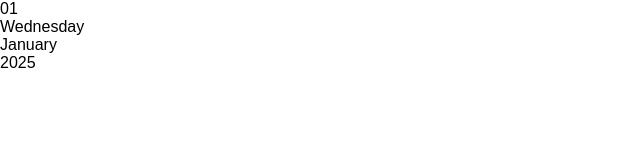
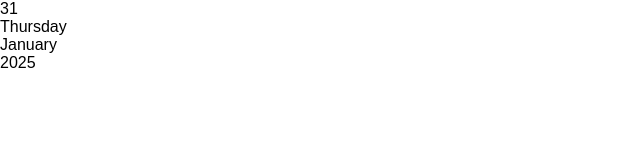
Before and after one commit to sharnel-gopo/Mini-calendar, a plain HTML site: page index.html in a window 1280 px wide. Shown: the full height of the page, 0-640 px from the left. Drawn offline with Linux system fonts and the light colour scheme.

Commit message:
Update index.html

```diff
--- a/index.html
+++ b/index.html
@@ -21,9 +21,9 @@
     <script>
 
       const date = document.getElementById("date");
-      const date = document.getElementById("day");
-      const date = document.getElementById("month");
-      const date = document.getElementById("year");
+      const day = document.getElementById("day");
+      const month = document.getElementById("month");
+      const year = document.getElementById("year");
 
       const today = new Date();
 
```
